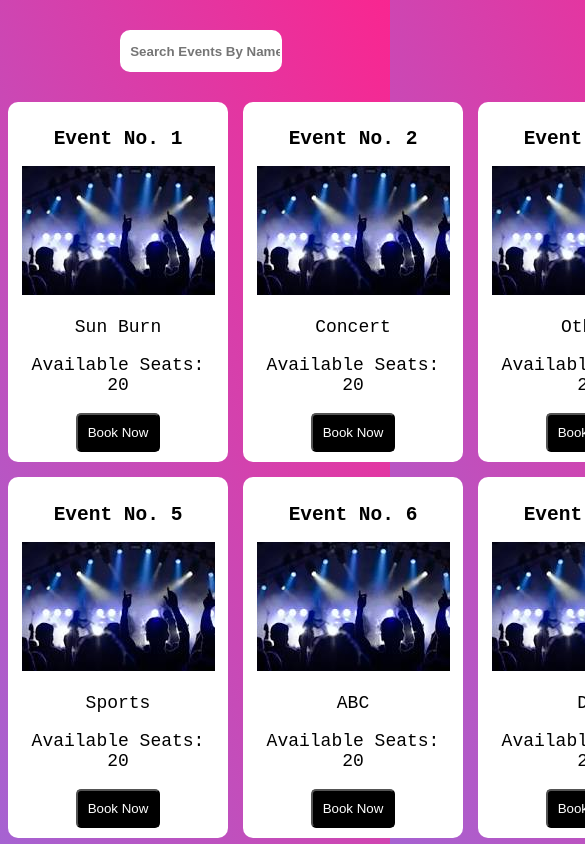
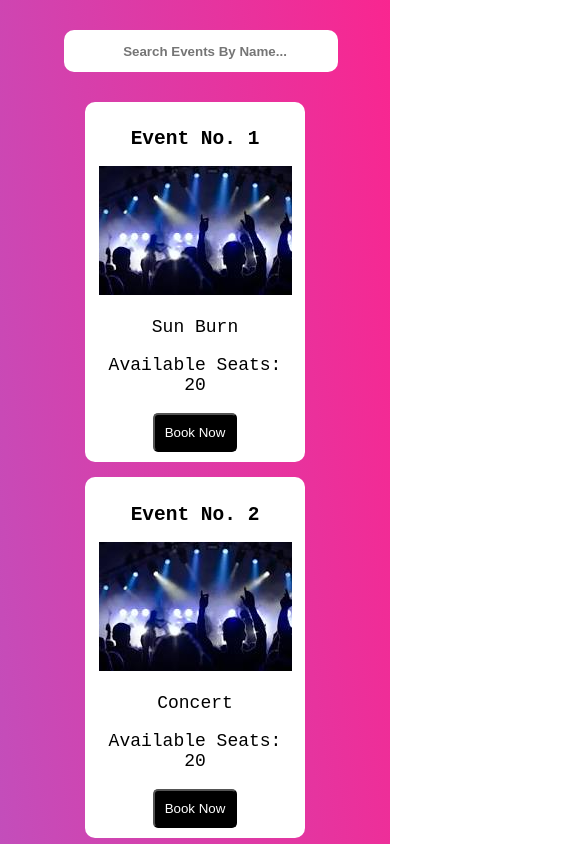
Before and after one commit to zack1431/eventPage, a plain HTML site: page index.html in a window 390 px wide. Shown: the top 844 px of the page, 585 px wide, since content can reach past the window. Drawn offline with Linux system fonts and the light colour scheme.

Commit message:
ui changes

```diff
--- a/index.html
+++ b/index.html
@@ -72,8 +72,17 @@
           font-weight: 500;
           font-size: 18px;
       }
-      @media (min-width:430px) {
+      @media (max-width:768px) {
       .search-box {width:70%}
+      .newcss{
+         grid-template-columns: auto auto;
+      }
+    }
+      @media (max-width:430px) {
+      .search-box {width:70%}
+      .newcss{
+        grid-template-columns:  auto;
+      }
      }
   </style>
 </head>
```
